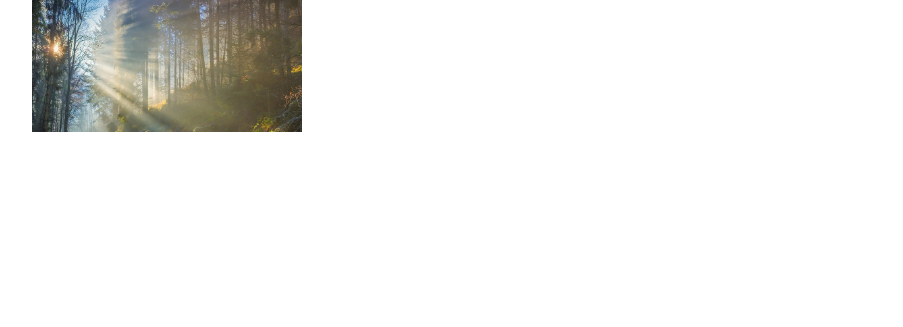
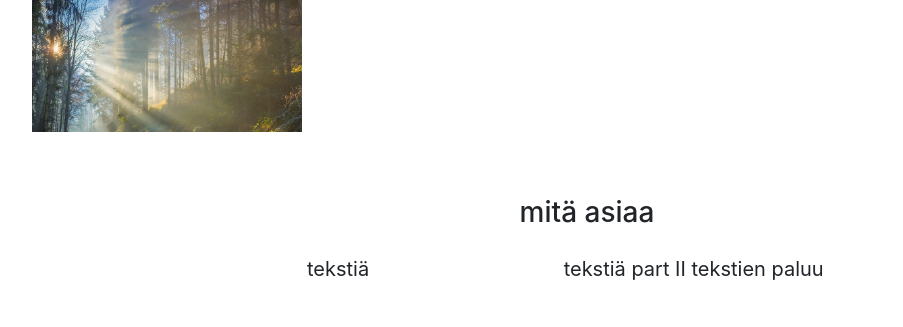
Before and after one commit to tiheka/tiheka.github.io, a plain HTML site: page index.html in a window 1280 px wide. Shown: the part 1725-2052 px from the top of the page, without its empty margins (53-956 px from the left). Before the commit the page ends 1857 px from the top, so only its background shows below. Drawn offline with nearby package versions, Linux system fonts and the light colour scheme.

Commit message:
Update index.html

```diff
--- a/index.html
+++ b/index.html
@@ -75,6 +75,25 @@
             </div>
         </div>
     </section>
+    <section class="container-fluid my-4 py-4">
+        <div class="row">
+            <div class="col-md-8 offset-md-2 text-center">
+                <h3 class="py-3">mitä asiaa</h3>
+                <div class="row">
+                    <div class="col-5">
+                        <blockquote class="blockquote">
+                            <p>tekstiä</p>
+                        </blockquote>
+                    </div>
+                    <div class="col-5">
+                        <blockquote class="blockquote">
+                            <p>tekstiä part II tekstien paluu</p>
+                        </blockquote>
+                    </div>
+                </div>
+            </div>
+        </div>
+    </section>
     <!--<img src="img/sample.jpg" class="w-25">
     <img src="img/sample.jpg" class="w-50 rounded">
     <img src="img/sample.jpg" class="w-50 rounded-pill">
```
